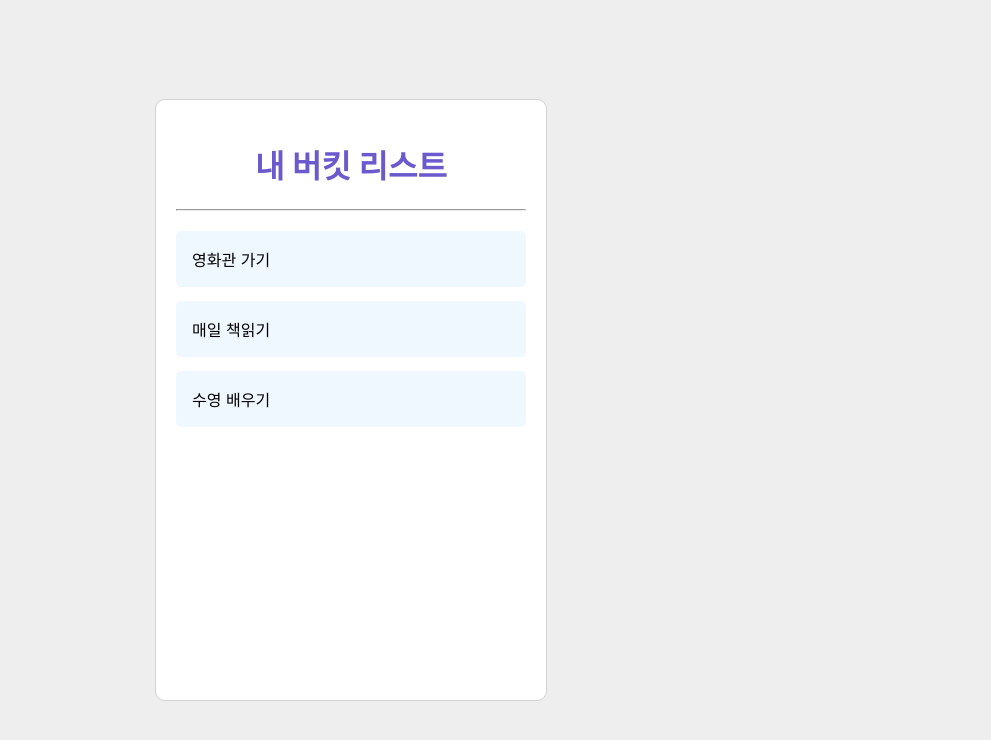
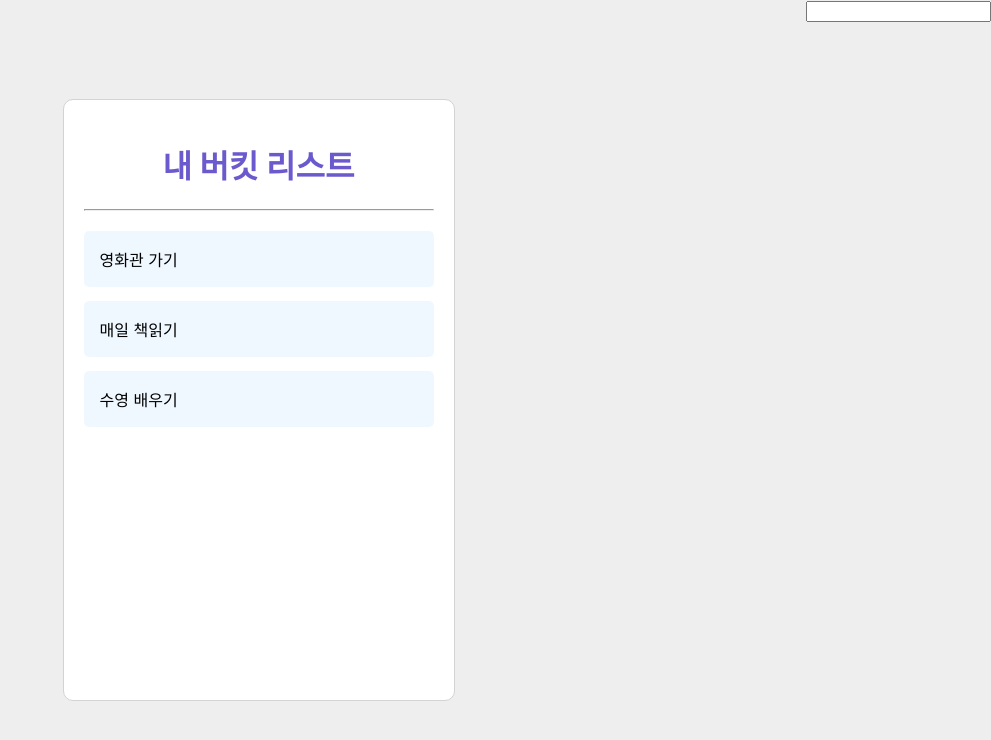
Before and after one commit to JISOON-Y/Prac_React, a React (Create React App) app in the folder bucket_list/: page / in a window 1280 px wide. Shown: the top 740 px of the page, without its empty margins (289-1280 px from the left). Built offline with nearby package versions, Linux system fonts and the light colour scheme.

Commit message:
2-10ㅣ클래스형 컴포넌트에서 Ref사용

```diff
--- a/bucket_list/src/App.js
+++ b/bucket_list/src/App.js
@@ -14,9 +14,16 @@
     this.state = {
       list: ["영화관 가기", "매일 책읽기", "수영 배우기"],
     }
+
+    this.text = React.createRef();
+  }
+
+  componentDidMount() {
+    console.log(this.text)
   }
 
   render() {
+    console.log(this.text.current)
     // console.log(this.state.list);
     return (
       <div className="App">
@@ -28,6 +35,14 @@
           {/* <컴포넌트 명 [props명]={넘겨줄 것(데이터)} */}
           <BucketList list={this.state.list} />
         </Container>
+
+        <div>
+          {/* onChange(): 입력 값이 변했을 때, 호출되는 함수 */}
+          <input type="text" ref={this.text}
+            onChange={() => {
+              console.log(this.text.current.value)
+            }} />
+        </div>
       </div>
     )
   }
```
